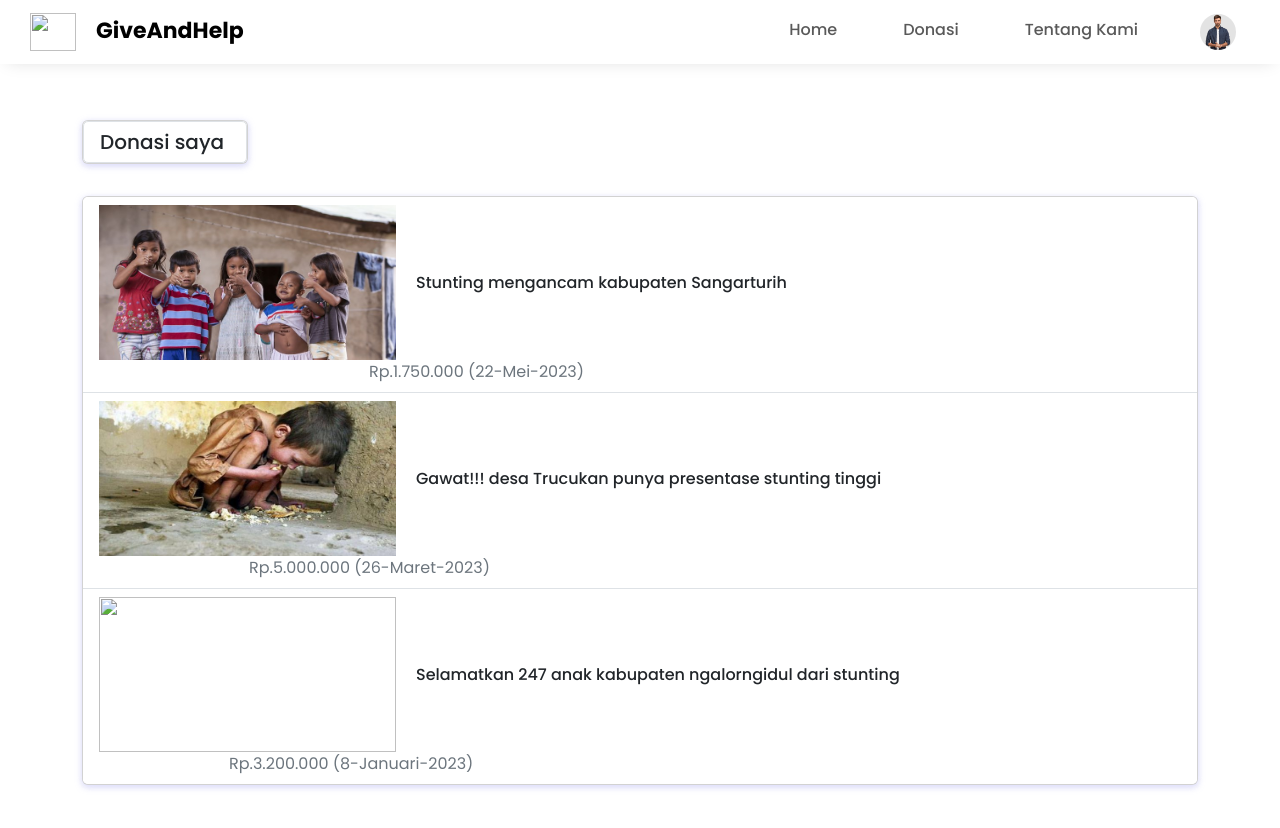
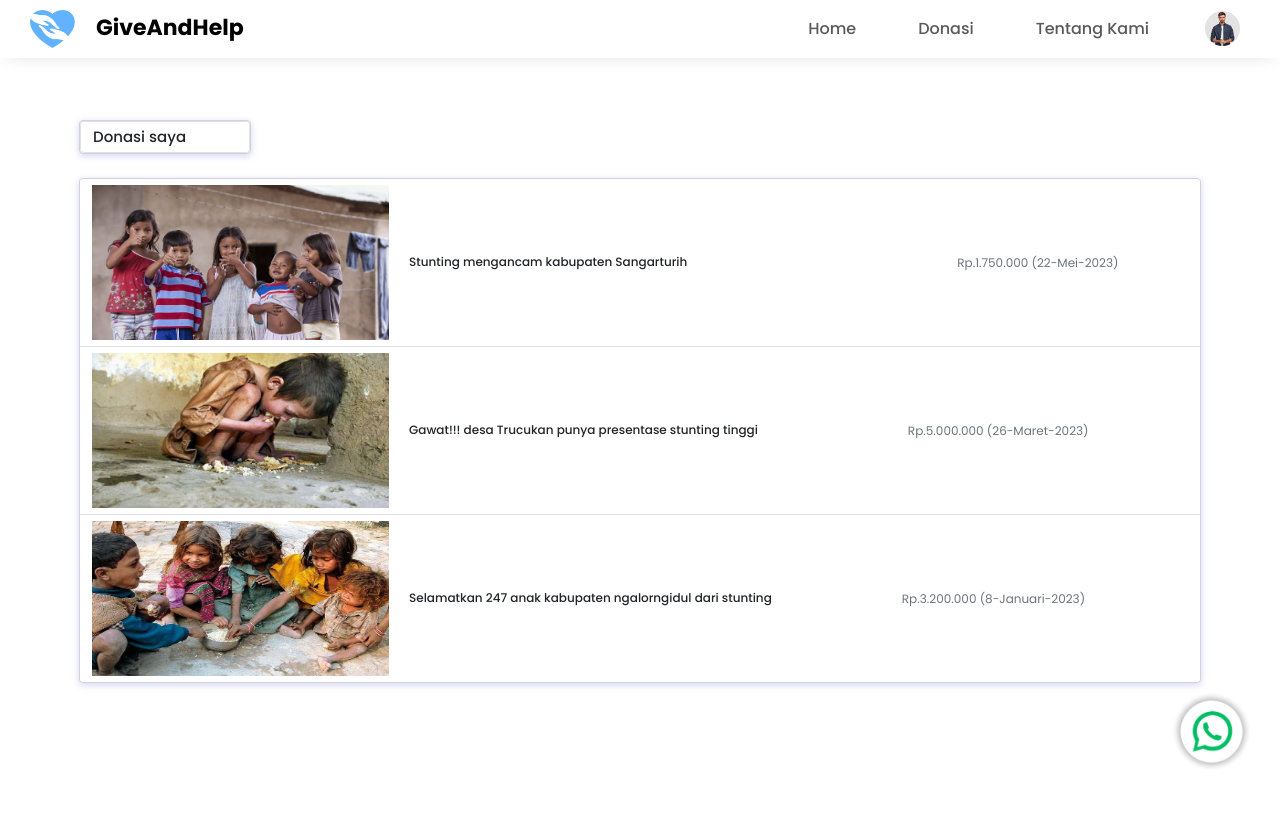
Before and after one commit to dziiikriii/GiveAndHelp.github.io, a plain HTML site: page donasisaya.html in a window 1280 px wide. Drawn offline with nearby package versions, Linux system fonts and the light colour scheme.

```diff
--- a/donasisaya.html
+++ b/donasisaya.html
@@ -5,7 +5,9 @@
     <meta http-equiv="X-UA-Compatible" content="IE=edge">
     <meta name="viewport" content="width=device-width, initial-scale=1.0">
     <title>GiveAndHelp-Donasi Sekarang</title>
+    <link rel="icon" href="assets/logoBiruCrop.png" type="image/icon type" />
     <link rel="stylesheet" href="donasisaya.css" />
+    <link rel="stylesheet" href="style.css">
     <link rel="preconnect" href="https://fonts.googleapis.com" />
     <link rel="preconnect" href="https://fonts.gstatic.com" crossorigin />
     <link
@@ -23,9 +25,10 @@
 <body>
     <!-- navbar start -->
     <nav class="navbar navbar-expand-lg navbar-light fixed-top">
-        <a class="navbar-brand" href="#">
+      <a class="navbar-brand" href="index-profile.html">
         <img
-            src="logoBiruCrop.png"
+          src="assets/logoBiruCrop.png"
+          .png
           width="46"
           height="38"
           alt=""
@@ -44,14 +47,27 @@
       </button>
       <div class="collapse navbar-collapse" id="navbarNavAltMarkup">
         <div class="navbar-nav text-right ms-auto">
-            <a class="nav-item nav-link" href="#">Home</a>
-            <a class="nav-item nav-link" href="#">Donasi</a>
-            <a class="nav-item nav-link" href="#">Tentang Kami</a>
-            <a class="profile-nav p-1 " href="#"><img src="profile.jpg" class="imgnavbar" width="36" height="36" alt=""></a>
+          <a class="nav-item nav-link" href="index-profile.html">Home</a>
+          <a class="nav-item nav-link" href="donation-profile.html">Donasi</a>
+          <a class="nav-item nav-link" href="aboutus-log.html">Tentang Kami</a>
+          <a class="profile-nav" href="profile.html"
+            ><img
+              src="profile.jpg"
+              width="35"
+              height="35"
+              alt=""
+              style="border-radius: 50%"
+          /></a>
         </div>
       </div>
     </nav>
     <!-- navbar end -->
+
+    <!-- whatsapp start -->
+    <a href="whatsapp://send?text=Hello&phone=+62895632595009"
+      ><img src="assets/wa.png" alt="" class="wa"
+    /></a>
+    <!-- whatsapp end -->
 
       <!-- Donasi Sekarang -->
       <div class="container">
@@ -79,7 +95,7 @@
                   <span class="text-secondary" style="margin-left: 150px;">Rp.5.000.000 (26-Maret-2023)</span>
 						    </li>
 						    <li class="list-group-item d-flex flex-wrap">
-							    <img src="ngalorngidul.jpeg" alt="" class="icondonasi">
+							    <img src="assets/ngalorngidul.jpg" alt="" class="icondonasi">
 							    <h6 class="mb-0">Selamatkan 247 anak kabupaten ngalorngidul dari stunting</h6>
                   <span class="text-secondary"style="margin-left: 130px;">Rp.3.200.000 (8-Januari-2023)</span>
 						     </li>
```
Lines whose indentation alone changed are shown as unchanged.
